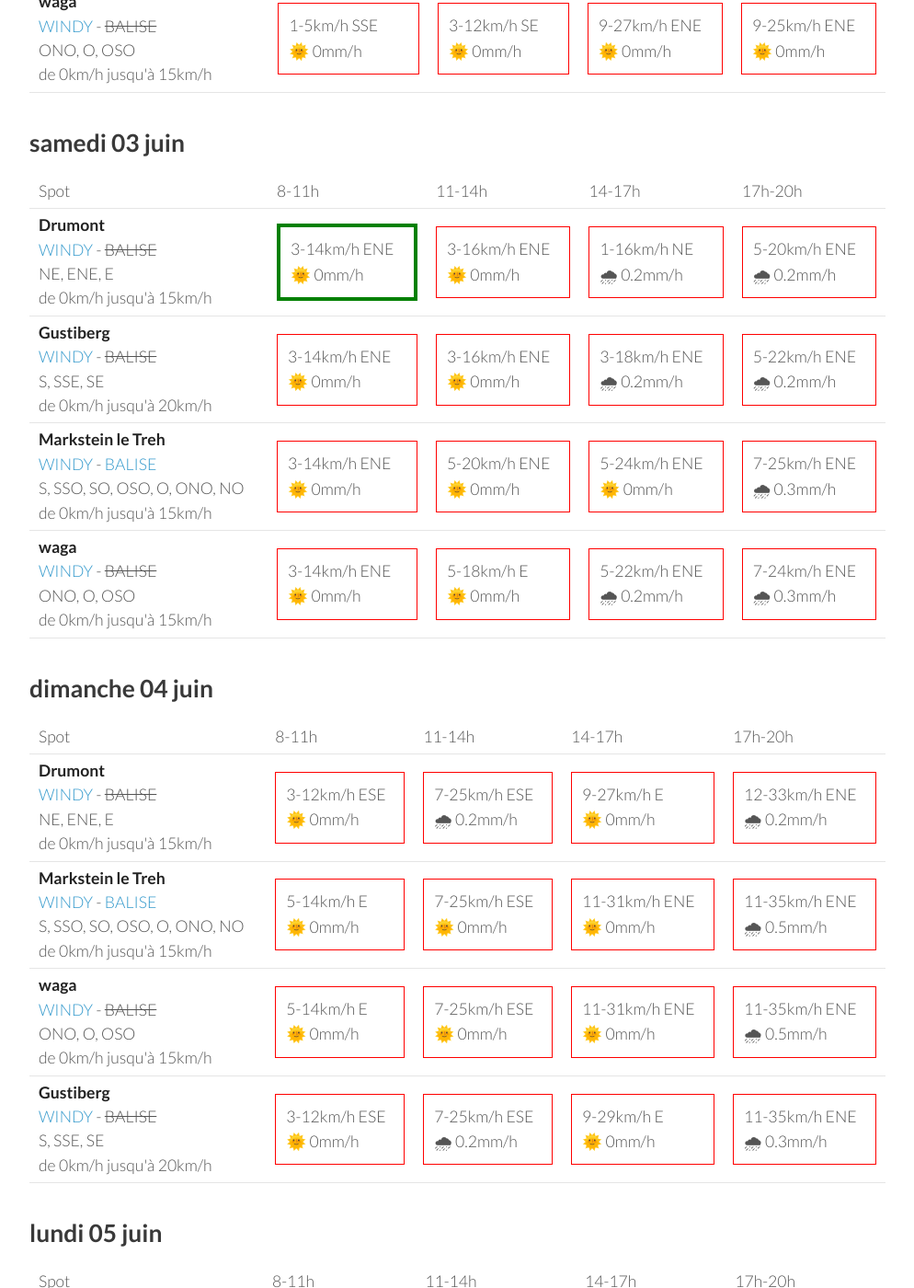
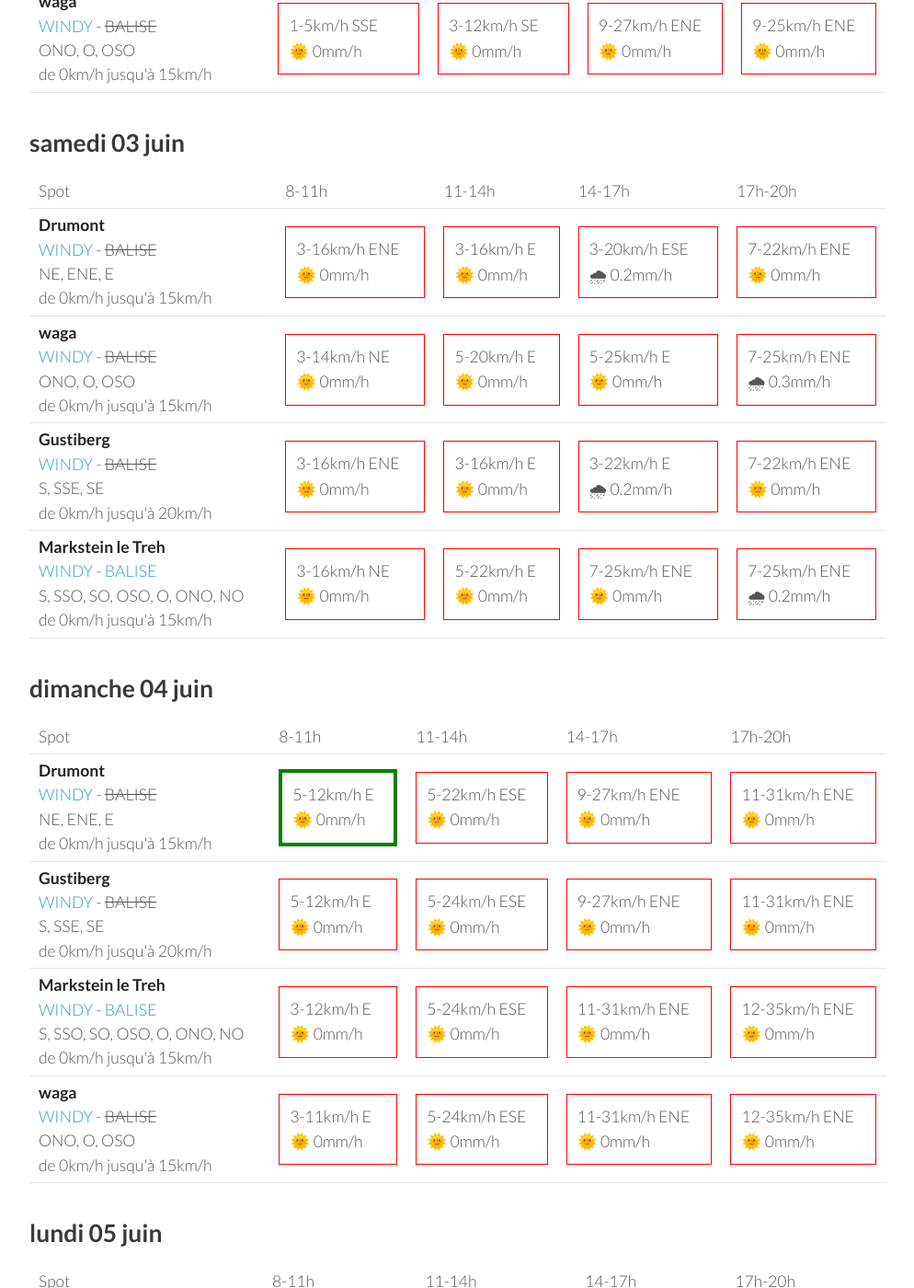
Before and after one commit to parapente-dans-le-nord/parapente-dans-le-nord.github.io, a Jekyll site: the page built from vosges.markdown, in a window 1280 px wide and 1400 px high, scrolled down 1325 px. Shown: the whole window at 92% size, without its empty margins (26-1020 px from the left). Built offline with Jekyll 4.4.1, drawn with Linux system fonts in a browser that asks for light colours; some of the changed text lies outside the part shown.

Commit message:
update index.markdown

```diff
--- a/vosges.markdown
+++ b/vosges.markdown
@@ -132,40 +132,40 @@ page mise à jour le jeudi 01 juin 13:16
 <tr>
         <td><strong>Drumont</strong><br><a href="https://windy.com/47.898/6.919?47.687,6.919,9,m:eYYagmG">WINDY</a> - <span class="no-balise"> BALISE </span><br> <span class="vent-favorable">NE, ENE, E</span><br><span class="force-vent">de 0km/h jusqu'à 15km/h</span> </td>
 
-            <td><div class="flyable"><p>3-14km/h ENE</p><p>🌞 0mm/h</p></div></td>
             <td><div class="not-flyable"><p>3-16km/h ENE</p><p>🌞 0mm/h</p></div></td>
-            <td><div class="not-flyable"><p>1-16km/h NE</p><p>🌧 0.2mm/h</p></div></td>
-            <td><div class="not-flyable"><p>5-20km/h ENE</p><p>🌧 0.2mm/h</p></div></td>
+            <td><div class="not-flyable"><p>3-16km/h E</p><p>🌞 0mm/h</p></div></td>
+            <td><div class="not-flyable"><p>3-20km/h ESE</p><p>🌧 0.2mm/h</p></div></td>
+            <td><div class="not-flyable"><p>7-22km/h ENE</p><p>🌞 0mm/h</p></div></td>
+
+
+    </tr>
+<tr>
+        <td><strong>waga</strong><br><a href="https://windy.com/47.903/6.996?47.900,6.983,15">WINDY</a> - <span class="no-balise"> BALISE </span><br> <span class="vent-favorable">ONO, O, OSO</span><br><span class="force-vent">de 0km/h jusqu'à 15km/h</span> </td>
+
+            <td><div class="not-flyable"><p>3-14km/h NE</p><p>🌞 0mm/h</p></div></td>
+            <td><div class="not-flyable"><p>5-20km/h E</p><p>🌞 0mm/h</p></div></td>
+            <td><div class="not-flyable"><p>5-25km/h E</p><p>🌞 0mm/h</p></div></td>
+            <td><div class="not-flyable"><p>7-25km/h ENE</p><p>🌧 0.3mm/h</p></div></td>
 
 
     </tr>
 <tr>
         <td><strong>Gustiberg</strong><br><a href="https://windy.com/47.894/6.934?47.891,6.934,15,m:eYYagmI">WINDY</a> - <span class="no-balise"> BALISE </span><br> <span class="vent-favorable">S, SSE, SE</span><br><span class="force-vent">de 0km/h jusqu'à 20km/h</span> </td>
 
-            <td><div class="not-flyable"><p>3-14km/h ENE</p><p>🌞 0mm/h</p></div></td>
             <td><div class="not-flyable"><p>3-16km/h ENE</p><p>🌞 0mm/h</p></div></td>
-            <td><div class="not-flyable"><p>3-18km/h ENE</p><p>🌧 0.2mm/h</p></div></td>
-            <td><div class="not-flyable"><p>5-22km/h ENE</p><p>🌧 0.2mm/h</p></div></td>
+            <td><div class="not-flyable"><p>3-16km/h E</p><p>🌞 0mm/h</p></div></td>
+            <td><div class="not-flyable"><p>3-22km/h E</p><p>🌧 0.2mm/h</p></div></td>
+            <td><div class="not-flyable"><p>7-22km/h ENE</p><p>🌞 0mm/h</p></div></td>
 
 
     </tr>
 <tr>
         <td><strong>Markstein le Treh</strong><br><a href="https://windy.com/47.926/7.012?47.505,7.012,8,m:eY1agmQ">WINDY</a> - <span class=""><a href="http://www.balisemeteo.com/balise.php?idBalise=136">BALISE</a> </span><br> <span class="vent-favorable">S, SSO, SO, OSO, O, ONO, NO</span><br><span class="force-vent">de 0km/h jusqu'à 15km/h</span> </td>
 
-            <td><div class="not-flyable"><p>3-14km/h ENE</p><p>🌞 0mm/h</p></div></td>
-            <td><div class="not-flyable"><p>5-20km/h ENE</p><p>🌞 0mm/h</p></div></td>
-            <td><div class="not-flyable"><p>5-24km/h ENE</p><p>🌞 0mm/h</p></div></td>
-            <td><div class="not-flyable"><p>7-25km/h ENE</p><p>🌧 0.3mm/h</p></div></td>
-
-
-    </tr>
-<tr>
-        <td><strong>waga</strong><br><a href="https://windy.com/47.903/6.996?47.900,6.983,15">WINDY</a> - <span class="no-balise"> BALISE </span><br> <span class="vent-favorable">ONO, O, OSO</span><br><span class="force-vent">de 0km/h jusqu'à 15km/h</span> </td>
-
-            <td><div class="not-flyable"><p>3-14km/h ENE</p><p>🌞 0mm/h</p></div></td>
-            <td><div class="not-flyable"><p>5-18km/h E</p><p>🌞 0mm/h</p></div></td>
-            <td><div class="not-flyable"><p>5-22km/h ENE</p><p>🌧 0.2mm/h</p></div></td>
-            <td><div class="not-flyable"><p>7-24km/h ENE</p><p>🌧 0.3mm/h</p></div></td>
+            <td><div class="not-flyable"><p>3-16km/h NE</p><p>🌞 0mm/h</p></div></td>
+            <td><div class="not-flyable"><p>5-22km/h E</p><p>🌞 0mm/h</p></div></td>
+            <td><div class="not-flyable"><p>7-25km/h ENE</p><p>🌞 0mm/h</p></div></td>
+            <td><div class="not-flyable"><p>7-25km/h ENE</p><p>🌧 0.2mm/h</p></div></td>
 
 
     </tr>
@@ -188,40 +188,40 @@ page mise à jour le jeudi 01 juin 13:16
 <tr>
         <td><strong>Drumont</strong><br><a href="https://windy.com/47.898/6.919?47.687,6.919,9,m:eYYagmG">WINDY</a> - <span class="no-balise"> BALISE </span><br> <span class="vent-favorable">NE, ENE, E</span><br><span class="force-vent">de 0km/h jusqu'à 15km/h</span> </td>
 
-            <td><div class="not-flyable"><p>3-12km/h ESE</p><p>🌞 0mm/h</p></div></td>
-            <td><div class="not-flyable"><p>7-25km/h ESE</p><p>🌧 0.2mm/h</p></div></td>
-            <td><div class="not-flyable"><p>9-27km/h E</p><p>🌞 0mm/h</p></div></td>
-            <td><div class="not-flyable"><p>12-33km/h ENE</p><p>🌧 0.2mm/h</p></div></td>
+            <td><div class="flyable"><p>5-12km/h E</p><p>🌞 0mm/h</p></div></td>
+            <td><div class="not-flyable"><p>5-22km/h ESE</p><p>🌞 0mm/h</p></div></td>
+            <td><div class="not-flyable"><p>9-27km/h ENE</p><p>🌞 0mm/h</p></div></td>
+            <td><div class="not-flyable"><p>11-31km/h ENE</p><p>🌞 0mm/h</p></div></td>
+
+
+    </tr>
+<tr>
+        <td><strong>Gustiberg</strong><br><a href="https://windy.com/47.894/6.934?47.891,6.934,15,m:eYYagmI">WINDY</a> - <span class="no-balise"> BALISE </span><br> <span class="vent-favorable">S, SSE, SE</span><br><span class="force-vent">de 0km/h jusqu'à 20km/h</span> </td>
+
+            <td><div class="not-flyable"><p>5-12km/h E</p><p>🌞 0mm/h</p></div></td>
+            <td><div class="not-flyable"><p>5-24km/h ESE</p><p>🌞 0mm/h</p></div></td>
+            <td><div class="not-flyable"><p>9-27km/h ENE</p><p>🌞 0mm/h</p></div></td>
+            <td><div class="not-flyable"><p>11-31km/h ENE</p><p>🌞 0mm/h</p></div></td>
 
 
     </tr>
 <tr>
         <td><strong>Markstein le Treh</strong><br><a href="https://windy.com/47.926/7.012?47.505,7.012,8,m:eY1agmQ">WINDY</a> - <span class=""><a href="http://www.balisemeteo.com/balise.php?idBalise=136">BALISE</a> </span><br> <span class="vent-favorable">S, SSO, SO, OSO, O, ONO, NO</span><br><span class="force-vent">de 0km/h jusqu'à 15km/h</span> </td>
 
-            <td><div class="not-flyable"><p>5-14km/h E</p><p>🌞 0mm/h</p></div></td>
-            <td><div class="not-flyable"><p>7-25km/h ESE</p><p>🌞 0mm/h</p></div></td>
+            <td><div class="not-flyable"><p>3-12km/h E</p><p>🌞 0mm/h</p></div></td>
+            <td><div class="not-flyable"><p>5-24km/h ESE</p><p>🌞 0mm/h</p></div></td>
             <td><div class="not-flyable"><p>11-31km/h ENE</p><p>🌞 0mm/h</p></div></td>
-            <td><div class="not-flyable"><p>11-35km/h ENE</p><p>🌧 0.5mm/h</p></div></td>
+            <td><div class="not-flyable"><p>12-35km/h ENE</p><p>🌞 0mm/h</p></div></td>
 
 
     </tr>
 <tr>
         <td><strong>waga</strong><br><a href="https://windy.com/47.903/6.996?47.900,6.983,15">WINDY</a> - <span class="no-balise"> BALISE </span><br> <span class="vent-favorable">ONO, O, OSO</span><br><span class="force-vent">de 0km/h jusqu'à 15km/h</span> </td>
 
-            <td><div class="not-flyable"><p>5-14km/h E</p><p>🌞 0mm/h</p></div></td>
-            <td><div class="not-flyable"><p>7-25km/h ESE</p><p>🌞 0mm/h</p></div></td>
+            <td><div class="not-flyable"><p>3-11km/h E</p><p>🌞 0mm/h</p></div></td>
+            <td><div class="not-flyable"><p>5-24km/h ESE</p><p>🌞 0mm/h</p></div></td>
             <td><div class="not-flyable"><p>11-31km/h ENE</p><p>🌞 0mm/h</p></div></td>
-            <td><div class="not-flyable"><p>11-35km/h ENE</p><p>🌧 0.5mm/h</p></div></td>
-
-
-    </tr>
-<tr>
-        <td><strong>Gustiberg</strong><br><a href="https://windy.com/47.894/6.934?47.891,6.934,15,m:eYYagmI">WINDY</a> - <span class="no-balise"> BALISE </span><br> <span class="vent-favorable">S, SSE, SE</span><br><span class="force-vent">de 0km/h jusqu'à 20km/h</span> </td>
-
-            <td><div class="not-flyable"><p>3-12km/h ESE</p><p>🌞 0mm/h</p></div></td>
-            <td><div class="not-flyable"><p>7-25km/h ESE</p><p>🌧 0.2mm/h</p></div></td>
-            <td><div class="not-flyable"><p>9-29km/h E</p><p>🌞 0mm/h</p></div></td>
-            <td><div class="not-flyable"><p>11-35km/h ENE</p><p>🌧 0.3mm/h</p></div></td>
+            <td><div class="not-flyable"><p>12-35km/h ENE</p><p>🌞 0mm/h</p></div></td>
 
 
     </tr>
```
Also changed, not shown: other parts of vosges.markdown (+1 -1 lines).
